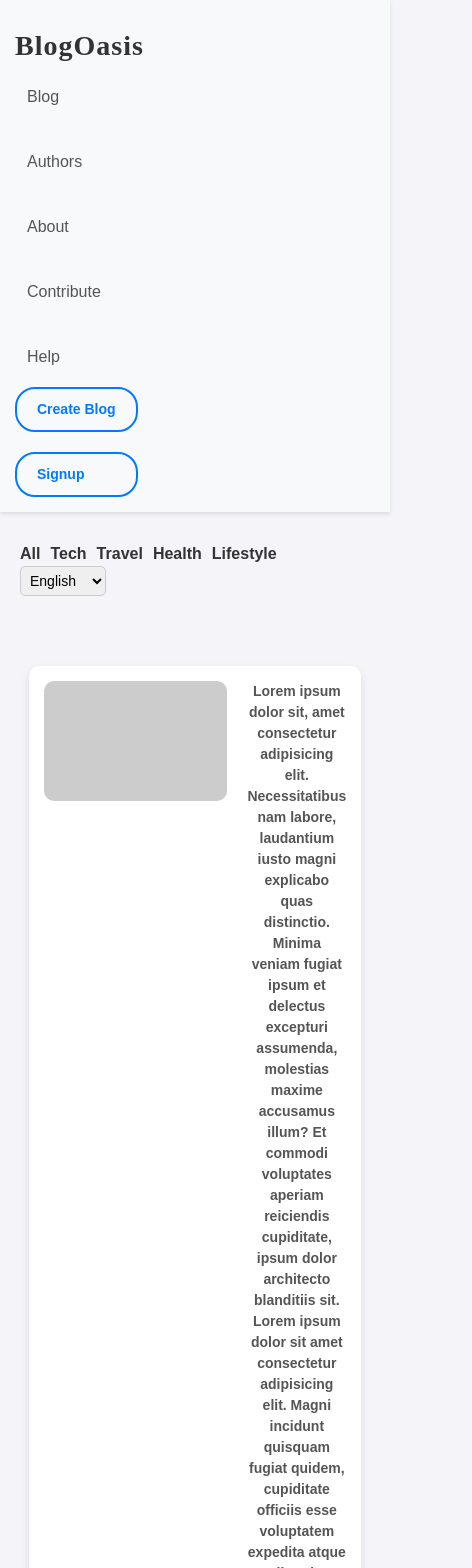
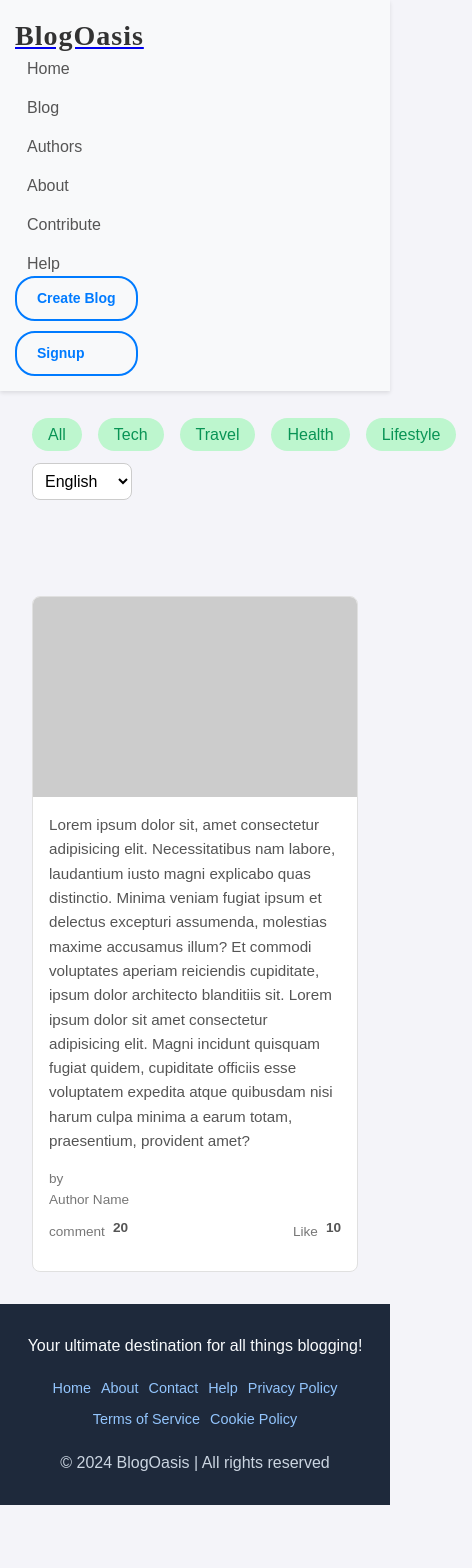
Before and after one commit to sumitkrravi/Blog-Website, a React (Vite) app in the folder frontend/: page /blog in a window 390 px wide. Shown: the top 1568 px of the page, 472 px wide, since content can reach past the window. After the commit the page ends 1505 px from the top, so only its background shows below. Built offline with nearby package versions, Linux system fonts and the light colour scheme.

Commit message:
update by sumit

```diff
--- a/frontend/src/components/Navbar.jsx
+++ b/frontend/src/components/Navbar.jsx
@@ -47,6 +47,7 @@ function Navbar() {
         </div>
         <div>
           <ul>
+            <li><Link to="/blog">Home</Link></li>
             <li><Link to="/blog">Blog</Link></li>
             <li><a href="#authors">Authors</a></li>
             <li><a href="#about">About</a></li>
--- a/frontend/src/pages/Blog.css
+++ b/frontend/src/pages/Blog.css
@@ -1,105 +1,128 @@
 /* General Styles */
 body {
-    font-family: Arial, sans-serif;
+  font-family: 'Arial', sans-serif;
   margin: 0;
   padding: 0;
-    background-color: #f4f4f4;
+  background-color: #f9f9f9;
+  color: #333;
 }
 
 section {
-    padding: 20px;
+  padding: 2rem;
 }
 
+/* Blog Section Head */
 .blog-section-head {
   display: flex;
+  justify-content: space-between;
   align-items: center;
-    margin-bottom: 20px;
-  }
-
-  .filter-section {
-    display: flex;
-    gap: 15px;
+  margin-bottom: 2rem;
 }
 
 .filter-section a {
+  margin-right: 1rem;
   text-decoration: none;
-    color: #333;
-    font-weight: 600;
+  color: #099455;
+  font-size: 1rem;
+  font-weight: 500;
+  padding: 0.5rem 1rem;
+  border-radius: 20px;
+  background-color: #bdf6ce;
+  transition: background-color 0.3s, color 0.3s;
 }
 
 .filter-section a:hover {
-    color: #007bff;
+  background-color: #214e73;
+  color: #fff;
 }
 
 .language-dropdown {
-    padding: 5px;
-    font-size: 16px;
+  font-size: 1rem;
+  padding: 0.5rem;
+  border-radius: 8px;
   border: 1px solid #ccc;
-    border-radius: 5px;
+  background-color: #fff;
+  cursor: pointer;
+  transition: border-color 0.3s;
 }
 
-  .blog-section-body {
-    width: 95%;
-    margin: 0 auto;
-    display: flex;
-    flex-direction: column;
-    gap: 20px;
+.language-dropdown:hover {
+  border-color: #333;
 }
 
-  .blog a{
+/* Blog Section Body */
+.blog-section-body {
+  display: grid;
+  grid-template-columns: repeat(auto-fit, minmax(300px, 1fr));
+  gap: 2rem;
+}
+
+.blog {
   background-color: #fff;
-    border-radius: 10px;
-    box-shadow: 0 4px 8px rgba(0, 0, 0, 0.1);
-    display: flex;
-    flex-direction: row;
-    padding: 15px;
-    gap: 20px;
+  border: 1px solid #e0e0e0;
+  border-radius: 8px;
+  overflow: hidden;
+  transition: transform 0.3s, box-shadow 0.3s;
+  text-decoration: none;
 }
+
+.blog a {
+  text-decoration: none;
+  color: inherit;
+}
+
+.blog:hover {
+  transform: translateY(-5px);
+  box-shadow: 0 4px 10px rgba(0, 0, 0, 0.15);
+}
+
+/* Blog Thumbnail */
 .blog-thumbnail {
-    width: 250px;
+  width: 100%;
   height: 200px;
   background-color: #ccc;
-    border-radius: 10px;
+  background-size: cover;
+  background-position: center;
 }
 
+/* Blog Overview */
 .blog-overviews {
-    flex: 1;
+  padding: 1rem;
 }
 
 .blog-overviews p {
-    font-size: 14px;
+  font-size: 0.95rem;
+  line-height: 1.6;
   color: #555;
-    margin-bottom: 10px;
+  margin-bottom: 1rem;
 }
 
 .blog-overviews span {
-    font-size: 12px;
+  display: block;
+  font-size: 0.85rem;
   color: #777;
+  margin-bottom: 0.5rem;
 }
 
 .blog-overviews .comments-likes {
   display: flex;
-    gap: 10px;
+  justify-content: space-between;
+  font-size: 0.85rem;
+  color: #999;
 }
 
-  .blog-overviews .comments-likes span {
-    font-size: 12px;
-    color: #777;
+.comments-likes span {
+  display: inline-flex;
+  align-items: center;
 }
 
-  a {
-    text-decoration: none;
-    color: #007bff;
+.comments-likes span span {
+  margin-left: 0.5rem;
+  color: #555;
   font-weight: bold;
-    margin-top: 10px;
-    display: inline-block;
 }
 
-  a:hover {
-    text-decoration: underline;
-  }
-
-  /* Media Queries for Responsiveness */
+/* Responsive Design */
 @media (max-width: 768px) {
   .blog-section-head {
     flex-direction: column;
@@ -107,48 +130,6 @@ body {
   }
 
   .filter-section {
-      flex-wrap: wrap;
-      gap: 10px;
-    }
-
-    .blog {
-      flex-direction: column;
-      align-items: center;
-    }
-
-    .blog-thumbnail {
-      width: 100%;
-      height: 180px;
-      margin-bottom: 15px;
-    }
-
-    .blog-overviews {
-      text-align: center;
-    }
-
-    .blog-overviews p {
-      font-size: 16px;
-    }
-
-    .blog-overviews .comments-likes {
-      justify-content: center;
+    margin-bottom: 1rem;
   }
 }
-
-  @media (max-width: 480px) {
-    .blog-thumbnail {
-      height: 120px;
-    }
-
-    .language-dropdown {
-      font-size: 14px;
-    }
-
-    .blog-overviews p {
-      font-size: 14px;
-    }
-
-    .blog-overviews .comments-likes span {
-      font-size: 10px;
-    }
-  }
```
Also changed, not shown: frontend/src/pages/Editblog.css (+37 -20 lines). Lines whose indentation alone changed are shown as unchanged.
